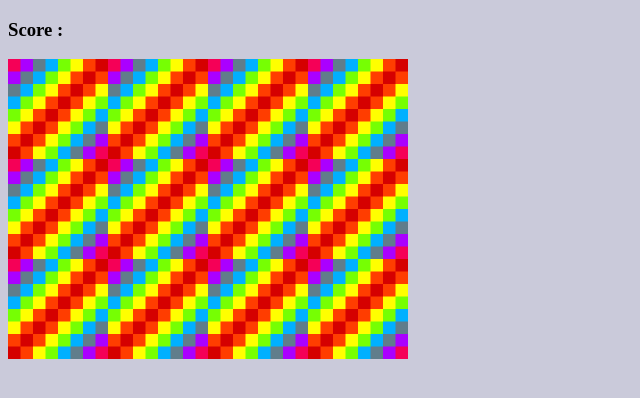
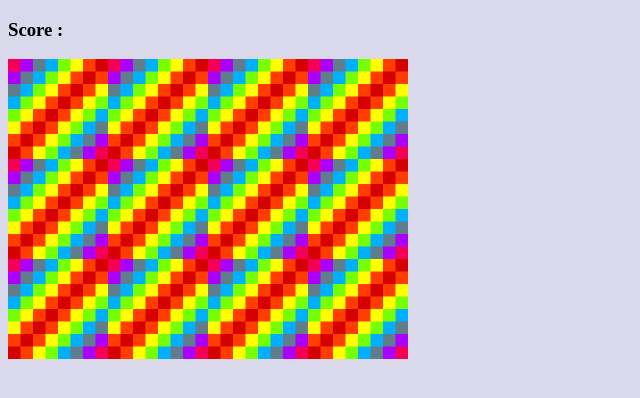
Before and after one commit to Blakewhite17/Memorygame, a plain HTML site: page index.html in a window 1280 px wide. Shown: the whole page, without its empty margins (0-640 px from the left). Drawn offline with Linux system fonts and the light colour scheme.

Commit message:
modified styles

```diff
--- a/styles.css
+++ b/styles.css
@@ -3,8 +3,8 @@
   height: 200px;
   display:flex;
   flex-wrap: wrap;
-  text-align: center;
+
 }
 body {
-  background-color: rgb(202, 202, 218);
+  background-color: rgb(217, 217, 235);
 }
```
